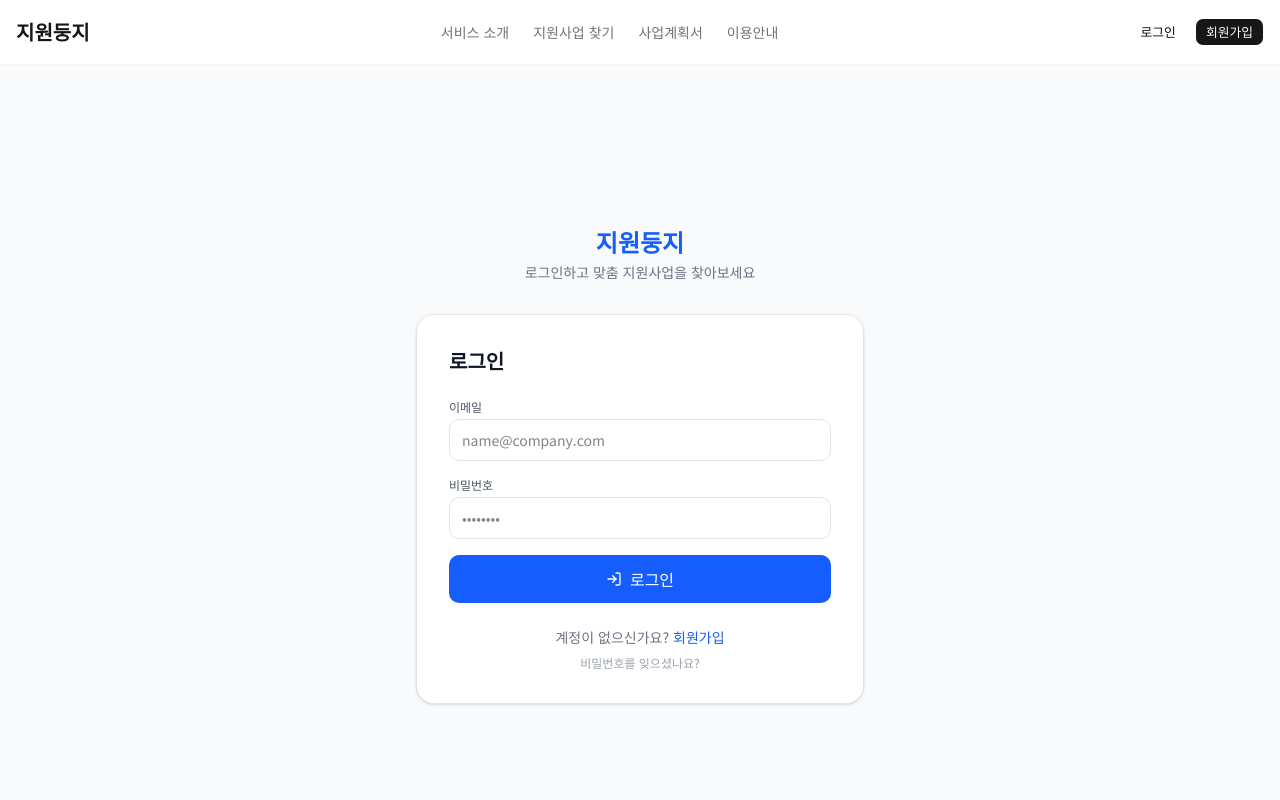
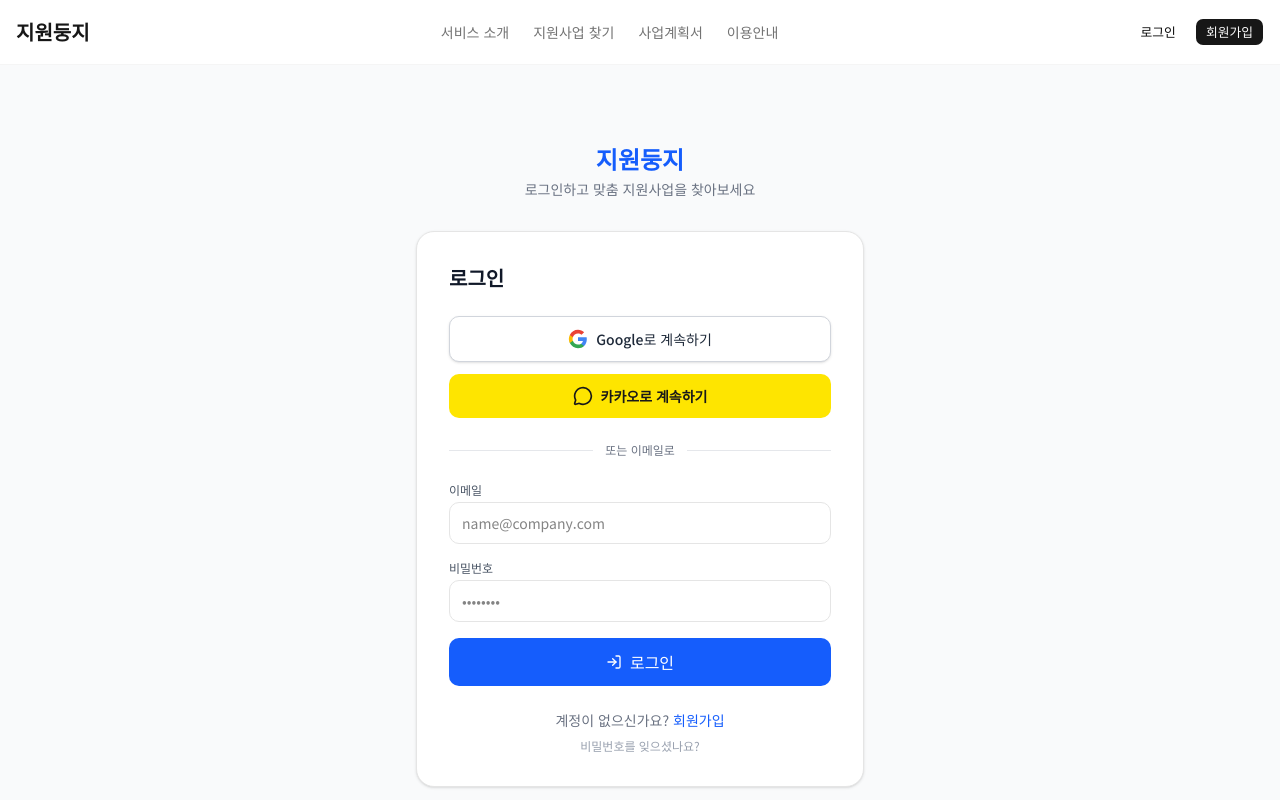
Before and after one commit to boam79/policy_fund, a Next.js app: page /login in a window 1280 px wide. Shown: the top 800 px of the page. Built offline with nearby package versions, Linux system fonts and the light colour scheme; no server answers.

Commit message:
feat(auth): Google·카카오 OAuth 로그인·회원가입
Supabase signInWithOAuth로 소셜 버튼 추가, 콜백 URL 헬퍼 및 README 설정 안내.

Co-authored-by: Cursor <cursoragent@cursor.com>

```diff
--- a/app/login/page.tsx
+++ b/app/login/page.tsx
@@ -5,6 +5,7 @@ import Link from 'next/link'
 import { createClient } from '@/lib/supabase/client'
 import { Loader2, LogIn } from 'lucide-react'
 import { SITE_NAME } from '@/lib/site-config'
+import SocialAuthButtons, { SocialAuthDivider } from '@/components/auth/SocialAuthButtons'
 
 function LoginForm() {
   const router = useRouter()
@@ -36,6 +37,8 @@ function LoginForm() {
 
         <div className="bg-white rounded-2xl border p-8 shadow-sm">
           <h1 className="text-xl font-bold text-gray-900 mb-6">로그인</h1>
+          <SocialAuthButtons nextPath={next} variant="login" />
+          <SocialAuthDivider />
           <form onSubmit={handleLogin} className="space-y-4">
             <div>
               <label className="text-xs font-medium text-gray-600 mb-1 block">이메일</label>
--- a/app/signup/page.tsx
+++ b/app/signup/page.tsx
@@ -4,6 +4,7 @@ import Link from 'next/link'
 import { createClient } from '@/lib/supabase/client'
 import { Loader2, UserPlus, CheckCircle } from 'lucide-react'
 import { SITE_NAME } from '@/lib/site-config'
+import SocialAuthButtons, { SocialAuthDivider } from '@/components/auth/SocialAuthButtons'
 
 export default function SignupPage() {
   const [email, setEmail] = useState('')
@@ -122,6 +123,8 @@ export default function SignupPage() {
 
         <div className="bg-white rounded-2xl border p-8 shadow-sm">
           <h1 className="text-xl font-bold text-gray-900 mb-6">회원가입</h1>
+          <SocialAuthButtons nextPath="/" variant="signup" />
+          <SocialAuthDivider />
           <form onSubmit={handleSignup} className="space-y-4">
             <div>
               <label className="text-xs font-medium text-gray-600 mb-1 block">이메일</label>
--- /dev/null
+++ b/components/auth/SocialAuthButtons.tsx
@@ -0,0 +1,114 @@
+'use client'
+
+import { useState } from 'react'
+import { createClient } from '@/lib/supabase/client'
+import { buildOAuthCallbackUrl } from '@/lib/auth/oauth-callback-url'
+import { Loader2, MessageCircle } from 'lucide-react'
+
+type Provider = 'google' | 'kakao'
+
+function GoogleIcon({ className }: { className?: string }) {
+  return (
+    <svg className={className} viewBox="0 0 24 24" aria-hidden>
+      <path
+        fill="#4285F4"
+        d="M22.56 12.25c0-.78-.07-1.53-.2-2.25H12v4.26h5.92c-.26 1.37-1.04 2.53-2.21 3.31v2.77h3.57c2.08-1.92 3.28-4.74 3.28-8.09z"
+      />
+      <path
+        fill="#34A853"
+        d="M12 23c2.97 0 5.46-.98 7.28-2.66l-3.57-2.77c-.98.66-2.23 1.06-3.71 1.06-2.86 0-5.29-1.93-6.16-4.53H2.18v2.84C3.99 20.53 7.7 23 12 23z"
+      />
+      <path
+        fill="#FBBC05"
+        d="M5.84 14.09c-.22-.66-.35-1.36-.35-2.09s.13-1.43.35-2.09V7.07H2.18C1.43 8.55 1 10.22 1 12s.43 3.45 1.18 4.93l2.85-2.22.81-.62z"
+      />
+      <path
+        fill="#EA4335"
+        d="M12 5.38c1.62 0 3.06.56 4.21 1.64l3.15-3.15C17.45 2.09 14.97 1 12 1 7.7 1 3.99 3.47 2.18 7.07l3.66 2.84c.87-2.6 3.3-4.53 6.16-4.53z"
+      />
+    </svg>
+  )
+}
+
+export default function SocialAuthButtons({
+  nextPath = '/',
+  variant = 'login',
+}: {
+  /** OAuth 완료 후 이동할 경로 (항상 / 로 시작) */
+  nextPath?: string
+  variant?: 'login' | 'signup'
+}) {
+  const [loading, setLoading] = useState<Provider | null>(null)
+  const [error, setError] = useState('')
+
+  const label = variant === 'signup' ? '로 시작하기' : '로 계속하기'
+
+  const handleOAuth = async (provider: Provider) => {
+    setError('')
+    setLoading(provider)
+    try {
+      const redirectTo = buildOAuthCallbackUrl(nextPath)
+      const supabase = createClient()
+      const { error: err } = await supabase.auth.signInWithOAuth({
+        provider,
+        options: { redirectTo },
+      })
+      if (err) {
+        setError(err.message)
+        setLoading(null)
+      }
+    } catch (e) {
+      setError(e instanceof Error ? e.message : '소셜 로그인을 시작할 수 없습니다.')
+      setLoading(null)
+    }
+  }
+
+  return (
+    <div className="space-y-3">
+      {error && (
+        <p className="text-sm text-red-600 bg-red-50 rounded-lg px-3 py-2" role="alert">
+          {error}
+        </p>
+      )}
+      <button
+        type="button"
+        disabled={loading !== null}
+        onClick={() => void handleOAuth('google')}
+        className="flex w-full items-center justify-center gap-2 rounded-lg border border-gray-300 bg-white py-3 text-sm font-medium text-gray-800 shadow-sm transition-colors hover:bg-gray-50 disabled:opacity-50"
+      >
+        {loading === 'google' ? (
+          <Loader2 className="h-5 w-5 animate-spin text-gray-600" />
+        ) : (
+          <GoogleIcon className="h-5 w-5" />
+        )}
+        Google{label}
+      </button>
+      <button
+        type="button"
+        disabled={loading !== null}
+        onClick={() => void handleOAuth('kakao')}
+        className="flex w-full items-center justify-center gap-2 rounded-lg bg-[#FEE500] py-3 text-sm font-semibold text-[#191919] transition-opacity hover:opacity-90 disabled:opacity-50"
+      >
+        {loading === 'kakao' ? (
+          <Loader2 className="h-5 w-5 animate-spin text-[#191919]" />
+        ) : (
+          <MessageCircle className="h-5 w-5 shrink-0" aria-hidden />
+        )}
+        카카오{label}
+      </button>
+    </div>
+  )
+}
+
+export function SocialAuthDivider() {
+  return (
+    <div className="relative my-6">
+      <div className="absolute inset-0 flex items-center" aria-hidden>
+        <span className="w-full border-t border-gray-200" />
+      </div>
+      <div className="relative flex justify-center text-xs">
+        <span className="bg-white px-3 text-gray-500">또는 이메일로</span>
+      </div>
+    </div>
+  )
+}
--- /dev/null
+++ b/lib/auth/oauth-callback-url.ts
@@ -0,0 +1,19 @@
+/**
+ * Supabase `signInWithOAuth`용 redirectTo.
+ * Supabase 대시보드 > Authentication > URL Configuration에 동일한 URL(와일드카드)을 등록해야 합니다.
+ * 예: https://your-domain.com/auth/callback
+ */
+export function buildOAuthCallbackUrl(nextPath: string): string {
+  const origin =
+    typeof window !== 'undefined'
+      ? window.location.origin
+      : (process.env.NEXT_PUBLIC_APP_URL || process.env.NEXT_PUBLIC_SITE_URL || '').replace(/\/$/, '')
+  if (!origin) {
+    throw new Error(
+      'OAuth redirect URL을 만들 수 없습니다. NEXT_PUBLIC_APP_URL(또는 NEXT_PUBLIC_SITE_URL)을 배포 도메인으로 설정하세요.'
+    )
+  }
+  const next = nextPath.startsWith('/') ? nextPath : `/${nextPath}`
+  const qs = new URLSearchParams({ next: next || '/' })
+  return `${origin}/auth/callback?${qs.toString()}`
+}
```
Also changed, not shown: 1 other file (tests, documents, lock files or other folders).
